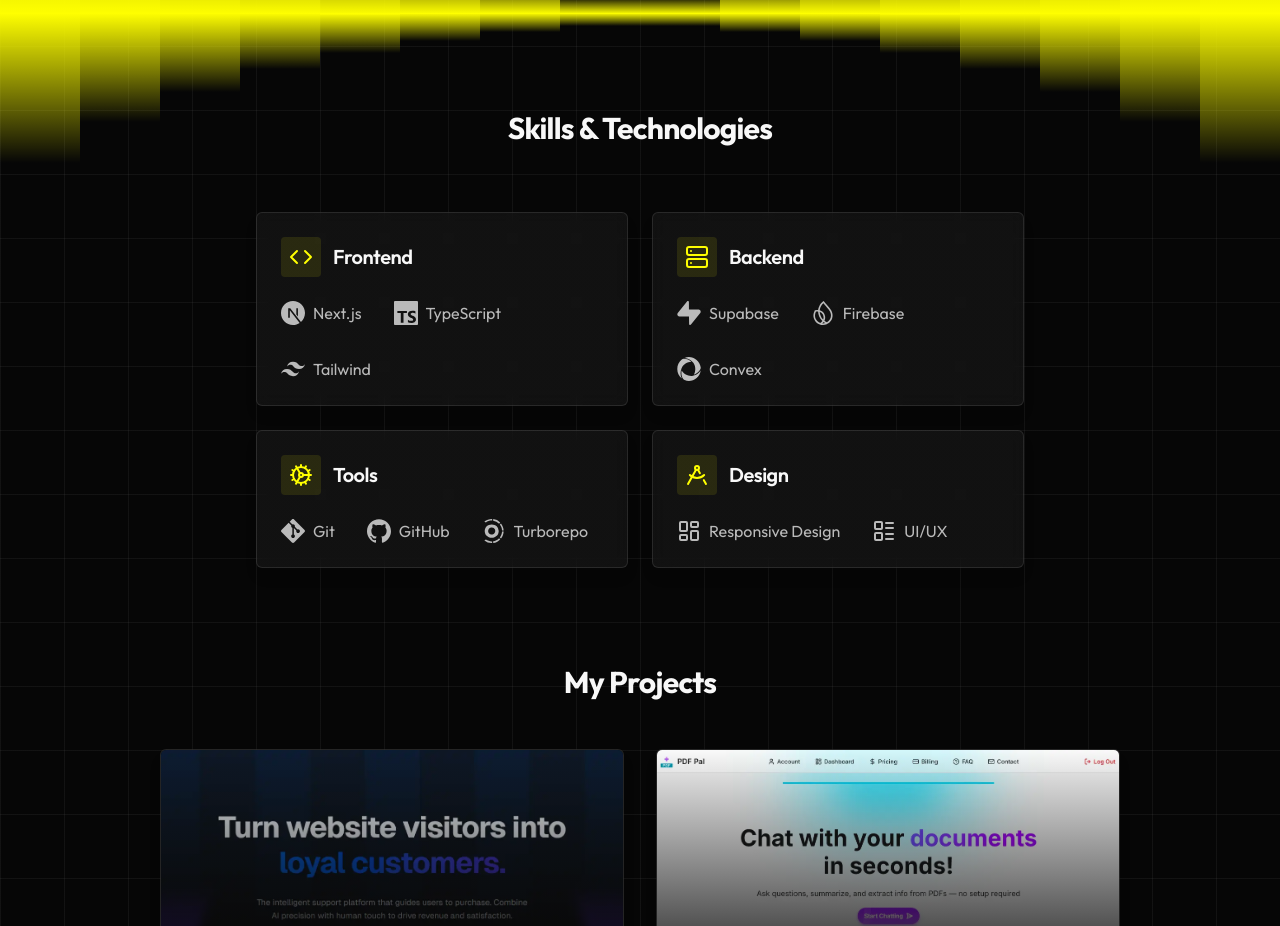
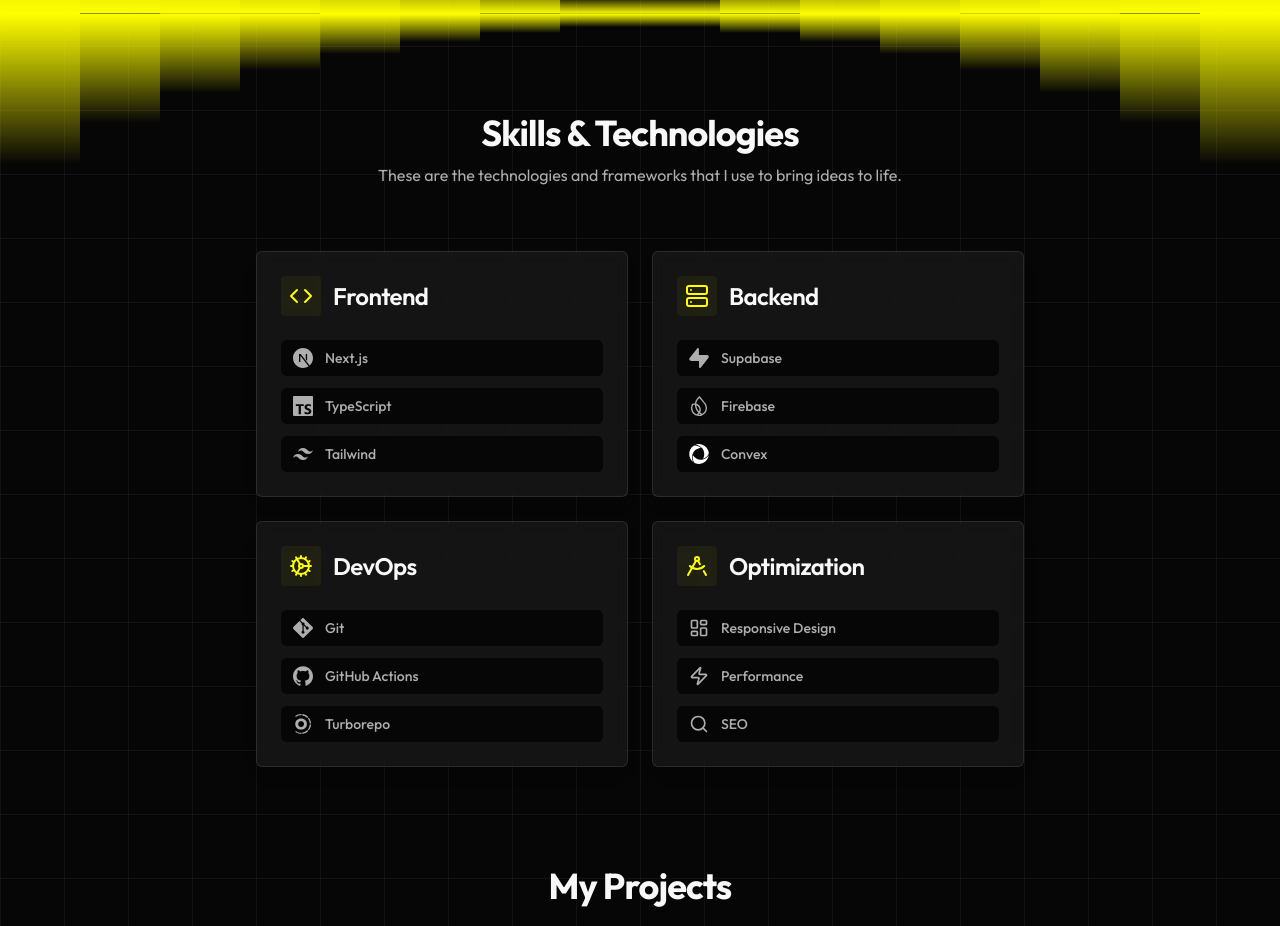
Before and after one commit to ThunderboltDev/ThunderboltDev, a Next.js app: page / in a window 1280 px wide. Shown: the part 786-1712 px from the top of the page. Built offline with nearby package versions, Linux system fonts and the light colour scheme.

Commit message:
improve portfolio page

```diff
--- a/app/globals.css
+++ b/app/globals.css
@@ -87,27 +87,27 @@
   }
 
   h2 {
+    @apply text-3xl md:text-4xl;
+    @apply font-bold tracking-tight leading-tight;
+  }
+
+  h3 {
     @apply text-2xl md:text-3xl;
     @apply font-bold tracking-tight leading-tight;
   }
 
-  h3 {
+  h4 {
     @apply text-xl md:text-2xl;
-    @apply font-bold tracking-tight leading-tight;
+    @apply font-semibold tracking-tight leading-snug;
   }
 
-  h4 {
+  h5 {
     @apply text-lg md:text-xl;
     @apply font-semibold tracking-tight leading-snug;
   }
 
-  h5 {
+  h6 {
     @apply text-base md:text-lg;
-    @apply font-semibold tracking-tight leading-snug;
-  }
-
-  h6 {
-    @apply text-sm md:text-base;
     @apply font-semibold tracking-tight leading-snug;
   }
 
@@ -116,21 +116,129 @@
   }
 }
 
+@keyframes bg-size {
+  from {
+    background-position: 100% 100%;
+  }
+
+  to {
+    background-position: 0% 0%;
+  }
+}
+
+@utility image {
+  background-size: 300% 300% !important;
+
+  background: linear-gradient(
+    to bottom right,
+    var(--color-secondary) 45%,
+    var(--color-muted) 50%,
+    var(--color-secondary) 55%
+  );
+
+  animation: bg-size 1.5s infinite ease-in-out;
+}
+
 @utility link {
-  @apply transition-colors duration-250 ease-linear;
+  @apply transition-colors duration-250 ease-out;
   @apply underline underline-offset-2;
   @apply hover:text-accent;
-}
-
-@utility card {
-  @apply bg-secondary/25 p-6 rounded-md backdrop-blur-sm;
-  @apply border border-border shadow-lg hover:shadow-xl;
-  @apply transition-colors duration-200 ease-out;
 }
 
 @utility bar {
   @apply absolute;
   @apply bg-linear-to-t from-accent to-accent/0;
+}
+
+@utility card {
+  @apply bg-secondary/50 p-6 rounded-md backdrop-blur-sm;
+  @apply border border-border shadow-lg;
+  @apply transition-all duration-250 ease-out;
+}
+
+@property --card-glow-angle {
+  syntax: "<angle>";
+  inherits: false;
+  initial-value: 0deg;
+}
+
+@keyframes card-glow-rotate {
+  from {
+    --card-glow-angle: 0deg;
+  }
+
+  to {
+    --card-glow-angle: 360deg;
+  }
+}
+
+@property --card-glow-l {
+  syntax: "<number>";
+  inherits: false;
+  initial-value: 0.2;
+}
+
+@property --card-glow-c {
+  syntax: "<number>";
+  inherits: false;
+  initial-value: 0;
+}
+
+@property --card-glow-h {
+  syntax: "<number>";
+  inherits: false;
+  initial-value: 0;
+}
+
+@property --card-glow-accent-l {
+  syntax: "<number>";
+  inherits: false;
+  initial-value: 0.968;
+}
+
+@property --card-glow-accent-c {
+  syntax: "<number>";
+  inherits: false;
+  initial-value: 0.211;
+}
+
+@property --card-glow-accent-h {
+  syntax: "<number>";
+  inherits: false;
+  initial-value: 109.77;
+}
+
+@utility card-glow {
+  @apply rounded-[7px];
+  @apply absolute -z-1 inset-0;
+
+  background: conic-gradient(
+    from var(--card-glow-angle),
+    oklch(var(--card-glow-l) var(--card-glow-c) var(--card-glow-h)) 45%,
+    oklch(
+        var(--card-glow-accent-l) var(--card-glow-accent-c)
+          var(--card-glow-accent-h)
+      )
+      50%,
+    oklch(var(--card-glow-l) var(--card-glow-c) var(--card-glow-h)) 55%
+  );
+
+  transition: --card-glow-l 250ms ease-in-out, --card-glow-c 250ms ease-in-out,
+    --card-glow-h 250ms ease-in-out, --card-glow-accent-l 250ms ease-in-out,
+    --card-glow-accent-c 250ms ease-in-out,
+    --card-glow-accent-h 250ms ease-in-out, filter 250ms ease-in-out;
+
+  animation: card-glow-rotate 6s infinite linear;
+}
+
+@utility card-glow-hover {
+  --card-glow-l: 0.4;
+  --card-glow-c: 0;
+  --card-glow-h: 0;
+
+  --card-glow-hover-l: 1;
+  --card-glow-hover-c: 0.5;
+  --card-glow-hover-h: 109.77;
 }
 
 @utility wrapper-* {
--- a/app/page.tsx
+++ b/app/page.tsx
@@ -6,8 +6,9 @@
   Cog,
   DraftingCompass,
   LayoutDashboard,
-  LayoutList,
+  Search,
   Server,
+  Zap,
 } from "lucide-react";
 import Image from "next/image";
 import { FaEnvelope, FaGithub } from "react-icons/fa";
@@ -24,6 +25,7 @@
 } from "react-icons/si";
 import { Project } from "@/components/main/project";
 import { LinkButton } from "@/components/ui/link-button";
+import { cn } from "@/lib/utils";
 
 const socials = [
   {
@@ -81,7 +83,7 @@
     ],
   },
   {
-    name: "Tools",
+    name: "DevOps",
     icon: Cog,
     skills: [
       {
@@ -89,7 +91,7 @@
         icon: SiGit,
       },
       {
-        name: "GitHub",
+        name: "GitHub Actions",
         icon: SiGithub,
       },
       {
@@ -99,7 +101,7 @@
     ],
   },
   {
-    name: "Design",
+    name: "Optimization",
     icon: DraftingCompass,
     skills: [
       {
@@ -107,8 +109,12 @@
         icon: LayoutDashboard,
       },
       {
-        name: "UI/UX",
-        icon: LayoutList,
+        name: "Performance",
+        icon: Zap,
+      },
+      {
+        name: "SEO",
+        icon: Search,
       },
     ],
   },
@@ -148,77 +154,69 @@
   return distance * baseDuration;
 };
 
-export default function Home() {
-  return (
-    <main className="relative">
-      <div className="md:hidden absolute -z-1 top-[100vh] left-0 w-full flex flex-row">
-        {Array(10)
+const AnimatedBars = ({
+  count,
+  maxHeight,
+  className = "",
+  barClassName = "",
+}: {
+  count: number;
+  maxHeight: number;
+  className?: string;
+  barClassName?: string;
+}) => (
+  <div className={cn("absolute -z-1 top-[100vh] w-full flex-row", className)}>
+    {Array(count)
       .fill(0)
       .map((_, index) => (
         <motion.div
           key={crypto.randomUUID()}
-              className="bar relative w-[10vw] -translate-y-full origin-bottom"
+          className={cn("bar relative w-[10vw]", barClassName)}
           initial={{ height: 0 }}
-              animate={{ height: getBarHeight(index, 10, 10, 300) }}
+          animate={{ height: getBarHeight(index, count, 10, maxHeight) }}
           transition={{
-                duration: getDuration(index, 10),
-                delay: getCenterDelay(index, 10),
+            duration: getDuration(index, count),
+            delay: getCenterDelay(index, count),
             ease: "easeIn",
           }}
         />
       ))}
   </div>
-      <div className="md:hidden absolute -z-1 top-[100vh] right-0 w-full flex flex-row">
-        {Array(10)
-          .fill(0)
-          .map((_, index) => (
+);
+
+export default function Home() {
+  return (
+    <main className="relative">
       <motion.div
-              key={crypto.randomUUID()}
-              className="bar relative w-[10vw] bg-linear-to-b -translate-y-[1px]"
-              initial={{ height: 0 }}
-              animate={{ height: getBarHeight(index, 10, 10, 100) }}
-              transition={{
-                duration: getDuration(index, 10),
-                delay: getCenterDelay(index, 10),
-                ease: "easeIn",
-              }}
+        initial={{ opacity: 0, y: -10 }}
+        animate={{ opacity: 1, y: 0 }}
+        transition={{ duration: 0.8 }}
+        className="absolute -z-1 top-0 left-1/2 -translate-y-1/2 -translate-x-1/2 size-[min(60vw,28rem)] bg-radial from-accent/15 to-transparent blur-3xl rounded-full"
       />
-          ))}
-      </div>
-      <div className="hidden md:flex absolute -z-1 top-[100vh] left-0 w-full flex-row">
-        {Array(16)
-          .fill(0)
-          .map((_, index) => (
-            <motion.div
-              key={crypto.randomUUID()}
-              className="bar relative w-[10vw] -translate-y-full origin-bottom"
-              initial={{ height: 0 }}
-              animate={{ height: getBarHeight(index, 16, 10, 400) }}
-              transition={{
-                duration: getDuration(index, 16),
-                delay: getCenterDelay(index, 16),
-                ease: "easeIn",
-              }}
+      <AnimatedBars
+        count={10}
+        maxHeight={300}
+        className="flex md:hidden left-0"
+        barClassName="-translate-y-full origin-bottom"
       />
-          ))}
-      </div>
-      <div className="hidden md:flex absolute -z-1 top-[100vh] right-0 w-full flex-row">
-        {Array(16)
-          .fill(0)
-          .map((_, index) => (
-            <motion.div
-              key={crypto.randomUUID()}
-              className="bar relative w-[10vw] bg-linear-to-b -translate-y-[1px]"
-              initial={{ height: 0 }}
-              animate={{ height: getBarHeight(index, 16, 10, 150) }}
-              transition={{
-                duration: getDuration(index, 16),
-                delay: getCenterDelay(index, 16),
-                ease: "easeIn",
-              }}
+      <AnimatedBars
+        count={10}
+        maxHeight={100}
+        className="flex md:hidden right-0"
+        barClassName="bg-linear-to-b -translate-y-px"
       />
-          ))}
-      </div>
+      <AnimatedBars
+        count={16}
+        maxHeight={400}
+        className="hidden md:flex left-0"
+        barClassName="-translate-y-full origin-bottom"
+      />
+      <AnimatedBars
+        count={16}
+        maxHeight={150}
+        className="hidden md:flex right-0"
+        barClassName="bg-linear-to-b -translate-y-pxs"
+      />
       <motion.section
         className="pt-20 sm:pt-32 h-screen"
         initial={{ opacity: 0, y: 20 }}
@@ -285,10 +283,12 @@
               transition={{ delay: 1 + index * 0.1, duration: 0.3 }}
               whileHover={{ scale: 1.1 }}
               whileTap={{ scale: 0.95 }}
+              aria-label={social.name}
             >
               <span className="text-sm font-semibold text-muted-foreground transition-colors group-hover:text-accent">
                 <social.icon className="size-5" />
               </span>
+              <span className="sr-only">{social.name}</span>
             </motion.a>
           ))}
         </motion.div>
@@ -296,38 +296,54 @@
 
       <section className="pt-24 max-w-3xl mx-auto">
         <h2>Skills & Technologies</h2>
+        <p className="text-center mt-2">
+          These are the technologies and frameworks that I use to bring ideas to
+          life.
+        </p>
         <div className="mt-16 grid gap-6 sm:grid-cols-2">
           {skills.map((item, index) => (
             <motion.div
               key={item.name}
-              className="card bg-linear-to-r from-secondary/25 to-secondary/25 hover:to-accent/25"
+              className="card group relative hover:border-accent/25 hover:bg-muted/25 hover:shadow-accent/5"
               initial={{ opacity: 0, y: 20 }}
               whileInView={{ opacity: 1, y: 0 }}
               viewport={{ once: true }}
-              transition={{ delay: index * 0.1, duration: 0.5 }}
+              transition={{ delay: index * 0.1, duration: 0.25 }}
+              whileHover={{ y: -4 }}
             >
+              <div className="absolute -top-px left-0 right-0 h-px bg-gradient-to-r from-transparent via-accent to-transparent opacity-0 transition-opacity duration-250 ease-out group-hover:opacity-100" />
+              <div className="absolute -top-px left-0 right-0 h-px bg-gradient-to-r from-transparent via-accent to-transparent opacity-0 transition-opacity duration-250 ease-out group-hover:opacity-100 blur-xs" />
+              <div className="absolute -bottom-px left-0 right-0 h-px bg-gradient-to-r from-transparent via-accent to-transparent opacity-0 transition-opacity duration-250 ease-out group-hover:opacity-100" />
+              <div className="absolute -bottom-px left-0 right-0 h-px bg-gradient-to-r from-transparent via-accent to-transparent opacity-0 transition-opacity duration-250 ease-out group-hover:opacity-100 blur-xs" />
               <div className="flex items-center gap-3">
-                <item.icon className="size-10 text-accent bg-accent/10 p-2 rounded-sm" />
+                <item.icon className="size-10 text-accent bg-accent/5 group-hover:bg-accent/10 p-2 rounded-sm transition-colors duration-250 ease-out" />
                 <h4>{item.name}</h4>
               </div>
-              <div className="mt-6 flex flex-row flex-wrap gap-8">
-                {item.skills.map((skill) => (
-                  <div key={skill.name} className="flex items-center gap-2">
+              <div className="mt-6 space-y-3">
+                {item.skills.map((skill, skillIndex) => (
+                  <motion.div
+                    key={skill.name}
+                    className="flex items-center gap-3 rounded-md bg-background px-3 py-2 transition-colors duration-250 ease-out"
+                    initial={{ opacity: 0, x: -10 }}
+                    whileInView={{ opacity: 1, x: 0 }}
+                    viewport={{ once: true }}
+                    transition={{ delay: index * 0.1 + skillIndex * 0.05 }}
+                  >
                     {typeof skill.icon === "string" ? (
                       <Image
+                        width={20}
+                        height={20}
                         src={skill.icon}
-                        width={24}
-                        height={24}
                         alt={skill.name}
-                        className="size-6 brightness-75 pointer-events-none select-none"
+                        className="size-5 pointer-events-none select-none"
                       />
                     ) : (
-                      <skill.icon className="size-6 brightness-75" />
+                      <skill.icon className="size-5 text-muted-foreground" />
                     )}
-                    <span className="text-base brightness-75">
+                    <span className="text-sm font-medium text-muted-foreground">
                       {skill.name}
                     </span>
-                  </div>
+                  </motion.div>
                 ))}
               </div>
             </motion.div>
@@ -337,7 +353,6 @@
 
       <section>
         <h2 id="projects">My Projects</h2>
-
         <div className="mt-12 flex gap-8 flex-col md:flex-row">
           <Project
             title="Resound"
--- a/components/main/project.tsx
+++ b/components/main/project.tsx
@@ -4,7 +4,6 @@
 import { ArrowRight } from "lucide-react";
 import Image from "next/image";
 import Link from "next/link";
-import { cn } from "@/lib/utils";
 
 interface ProjectProps {
   title: string;
@@ -27,45 +26,43 @@
       whileInView={{ opacity: 1, y: 0 }}
       viewport={{ once: true, margin: "-100px" }}
       transition={{ duration: 0.5 }}
-      className="group card overflow-hidden p-0 md:min-w-xs"
+      className="relative group p-px"
     >
+      <div className="card-glow group-hover:card-glow-hover" />
+      <div className="card-glow group-hover:blur-sm blur-xs" />
+      <div className="relative card border-0 bg-secondary overflow-hidden p-0 md:min-w-xs">
+        <div className="absolute inset-0 opacity-0 transition-opacity duration-250 ease-out group-hover:opacity-100">
+          <div className="absolute inset-0 bg-gradient-to-br from-accent/5 via-transparent to-accent/10" />
+        </div>
+
+        <div className="absolute bottom-0 right-0 size-32 translate-x-16 -translate-y-16 rounded-full bg-accent/25 blur-3xl transition-transform duration-500 group-hover:translate-x-8 group-hover:-translate-y-8" />
+
         <Link href={projectUrl} target="_blank" rel="noopener noreferrer">
           <div className="relative aspect-video w-full overflow-hidden">
             <Image
               src={imageUrl}
               alt={title}
-            className="object-cover transition-transform duration-500 group-hover:scale-105"
+              className="image object-cover transition-transform duration-500 group-hover:scale-105"
               fill
             />
             <div className="absolute inset-0 bg-gradient-to-t from-background via-background/50 to-transparent" />
           </div>
 
           <div className="relative p-6">
-          {Array(6)
-            .fill(0)
-            .map((_, index) => (
-              <div
-                key={crypto.randomUUID()}
-                style={{
-                  top: `${index * 16.7}%`,
-                  transitionDelay: `${index * 50}ms`,
-                }}
-                className={cn(
-                  "bar -z-1 h-[16.7%] left-0 w-full opacity-0 group-hover:opacity-10 transition-opacity duration-500",
-                  index % 2 === 0 ? "bg-linear-to-r" : "bg-linear-to-l"
-                )}
-              />
-            ))}
             <h4 className="mb-3 text-left">{title}</h4>
             <p className="mb-4 mx-0 text-muted-foreground">{description}</p>
             <div className="mb-6 flex flex-wrap gap-2">
-            {tags.map((tag) => (
-              <span
+              {tags.map((tag, index) => (
+                <motion.span
                   key={tag}
-                className="rounded-full border border-border bg-secondary/50 px-3 py-1 text-sm text-muted-foreground"
+                  initial={{ opacity: 0, scale: 0.8 }}
+                  whileInView={{ opacity: 1, scale: 1 }}
+                  viewport={{ once: true }}
+                  transition={{ delay: index * 0.1 }}
+                  className="rounded-full border border-border bg-secondary/50 px-3 py-1 text-sm font-medium text-muted-foreground backdrop-blur-sm"
                 >
                   {tag}
-              </span>
+                </motion.span>
               ))}
             </div>
             <div className="flex items-center gap-2 text-sm font-semibold text-accent transition-colors group-hover:text-accent/80">
@@ -74,6 +71,7 @@
             </div>
           </div>
         </Link>
+      </div>
     </motion.div>
   );
 }
```
Lines whose indentation alone changed are shown as unchanged.
